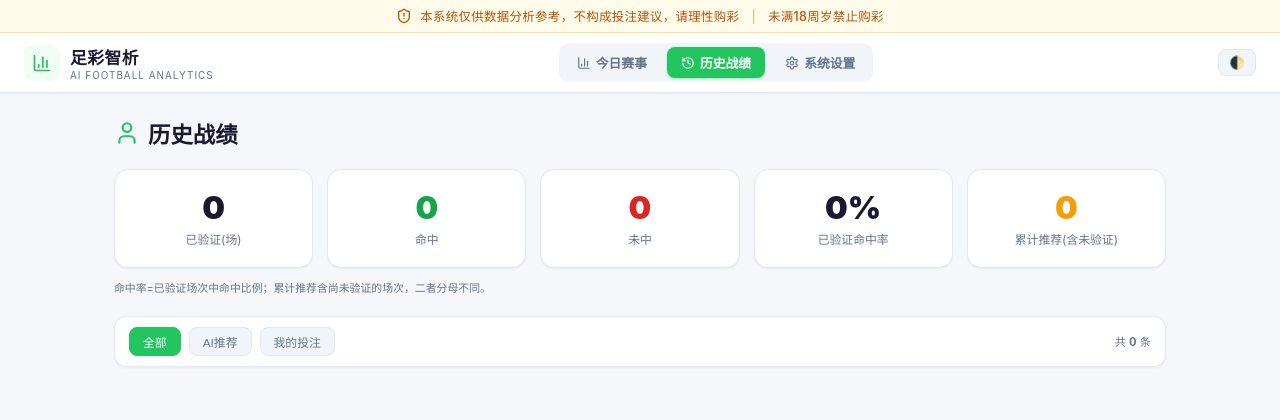
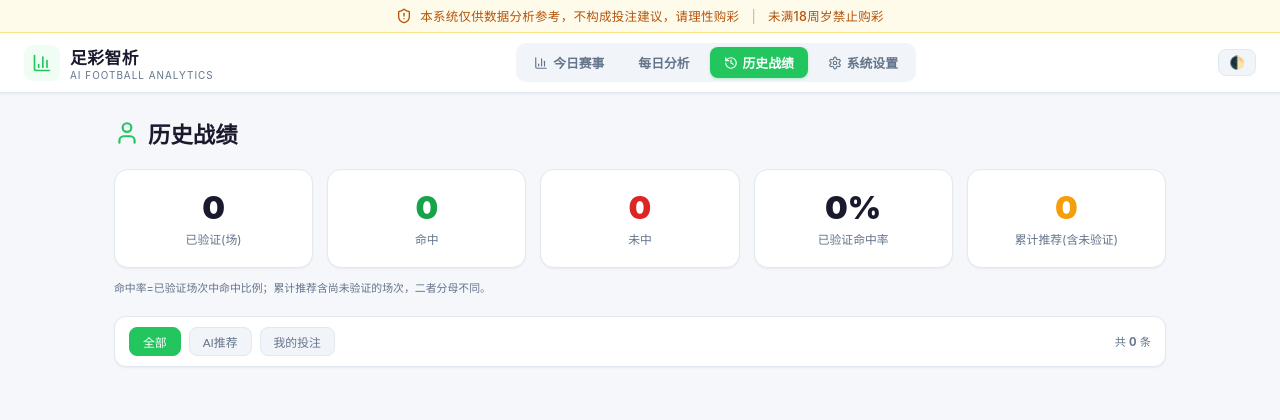
Before and after one commit to etrei7/jingcai-analyzer, a Flask app: page /history in a window 1280 px wide. Shown: the top 420 px of the page. Run offline with Flask 3, Linux system fonts and the light colour scheme; data that the repository does not hold is empty.

Commit message:
feat: 每日分析独立页 /daily (导航入口, 60s自动刷新)

```diff
--- a/templates/history.html
+++ b/templates/history.html
@@ -99,6 +99,7 @@ a{text-decoration:none;color:inherit}
   </div>
   <div class="nav-links">
     <a class="nav-link" href="/"><svg xmlns="http://www.w3.org/2000/svg" width="24" height="24" viewBox="0 0 24 24" fill="none" stroke="currentColor" stroke-width="2" stroke-linecap="round" stroke-linejoin="round"><path d="M3 3v16a2 2 0 0 0 2 2h16"/><path d="M18 17V9"/><path d="M13 17V5"/><path d="M8 17v-3"/></svg>今日赛事</a>
+    <a class="nav-link" href="/daily">每日分析</a>
     <a class="nav-link active" href="/history"><svg xmlns="http://www.w3.org/2000/svg" width="24" height="24" viewBox="0 0 24 24" fill="none" stroke="currentColor" stroke-width="2" stroke-linecap="round" stroke-linejoin="round"><path d="M3 12a9 9 0 1 0 9-9 9.75 9.75 0 0 0-6.74 2.74L3 8"/><path d="M3 3v5h5"/><path d="M12 7v5l4 2"/></svg>历史战绩</a>
     <a class="nav-link" href="/settings"><svg xmlns="http://www.w3.org/2000/svg" width="24" height="24" viewBox="0 0 24 24" fill="none" stroke="currentColor" stroke-width="2" stroke-linecap="round" stroke-linejoin="round"><path d="M12.22 2h-.44a2 2 0 0 0-2 2v.18a2 2 0 0 1-1 1.73l-.43.25a2 2 0 0 1-2 0l-.15-.08a2 2 0 0 0-2.73.73l-.22.38a2 2 0 0 0 .73 2.73l.15.1a2 2 0 0 1 1 1.72v.51a2 2 0 0 1-1 1.74l-.15.09a2 2 0 0 0-.73 2.73l.22.38a2 2 0 0 0 2.73.73l.15-.08a2 2 0 0 1 2 0l.43.25a2 2 0 0 1 1 1.73V20a2 2 0 0 0 2 2h.44a2 2 0 0 0 2-2v-.18a2 2 0 0 1 1-1.73l.43-.25a2 2 0 0 1 2 0l.15.08a2 2 0 0 0 2.73-.73l.22-.39a2 2 0 0 0-.73-2.73l-.15-.08a2 2 0 0 1-1-1.74v-.5a2 2 0 0 1 1-1.74l.15-.09a2 2 0 0 0 .73-2.73l-.22-.38a2 2 0 0 0-2.73-.73l-.15.08a2 2 0 0 1-2 0l-.43-.25a2 2 0 0 1-1-1.73V4a2 2 0 0 0-2-2z"/><circle cx="12" cy="12" r="3"/></svg>系统设置</a>
   </div>
```
